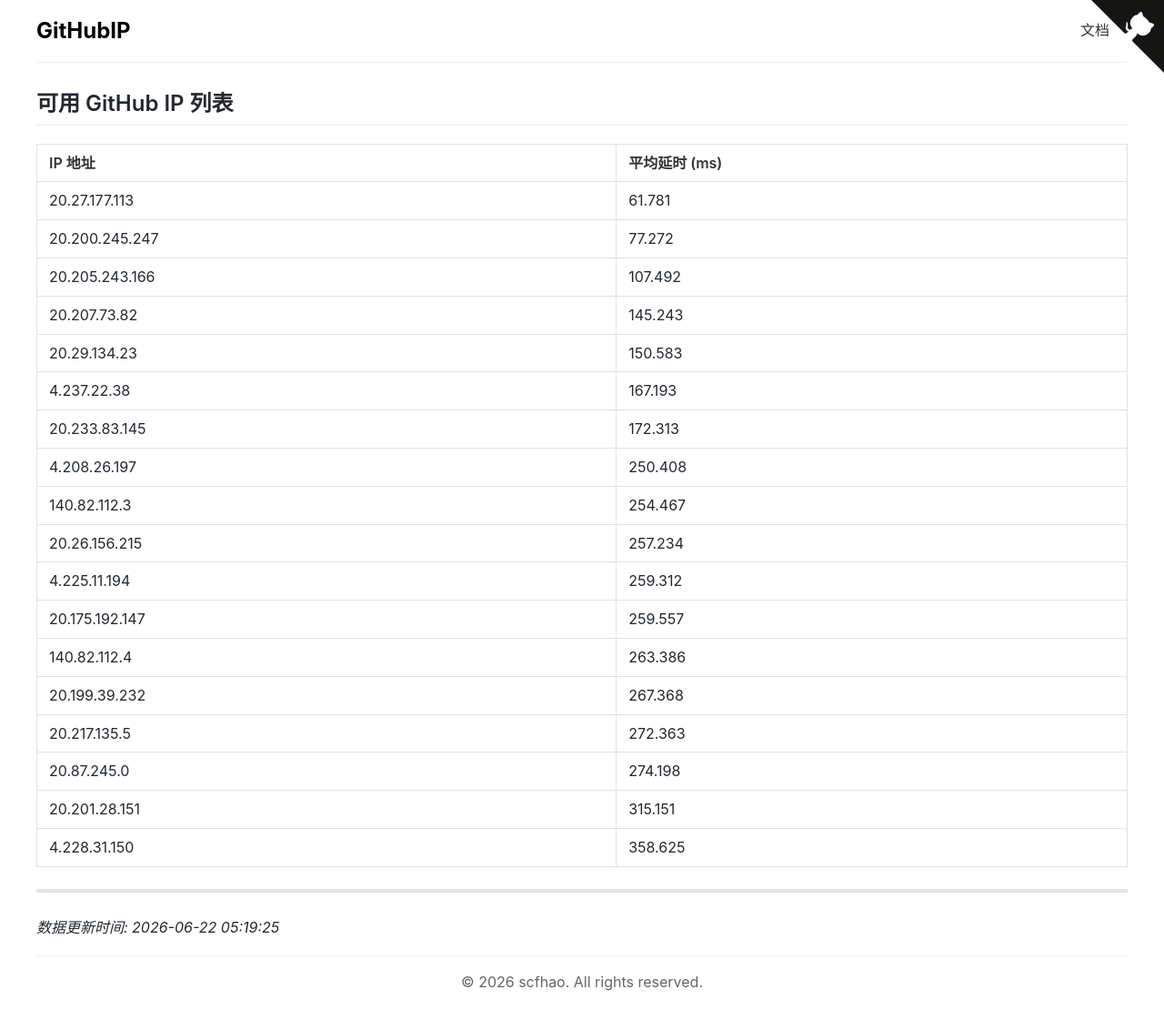
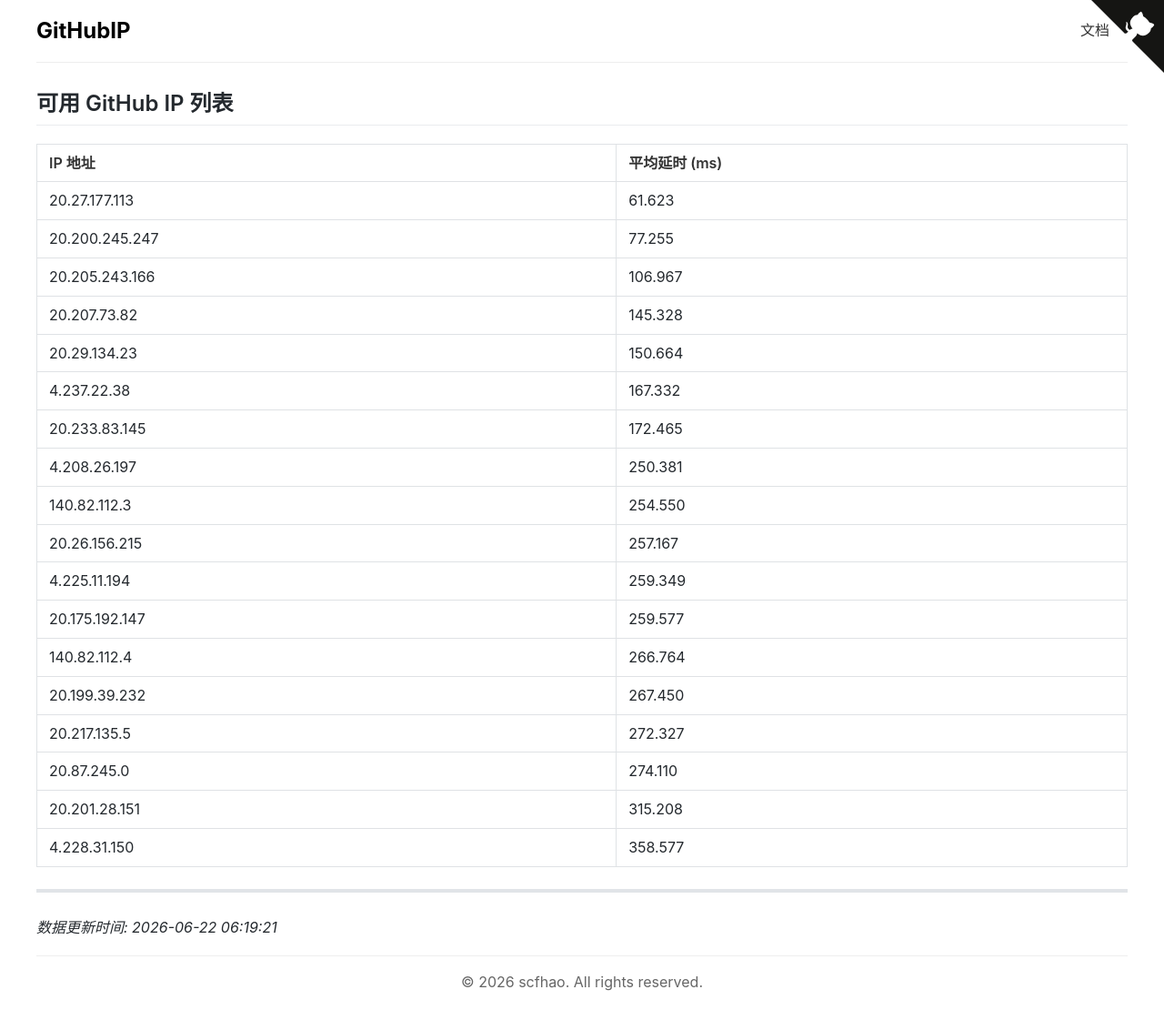
Before and after one commit to scfhao/GitHubIP, a Jekyll site: the page built from index.md, in a window 1280 px wide. Shown: the whole page at 91% size. Built offline with Jekyll 4.4.1, drawn with Linux system fonts in a browser that asks for light colours.

Commit message:
自动脚本执行 - 2026-06-22 06:19:21

```diff
--- a/index.md
+++ b/index.md
@@ -1,32 +1,32 @@
 ---
 layout: home
 title: GitHub IP 列表
-date: 2026-06-22 05:19:25
+date: 2026-06-22 06:19:21
 ---
 
 ## 可用 GitHub IP 列表
 
 | IP 地址 | 平均延时 (ms) |
 |---------|--------------|
-| 20.27.177.113 | 61.781 |
-| 20.200.245.247 | 77.272 |
-| 20.205.243.166 | 107.492 |
-| 20.207.73.82 | 145.243 |
-| 20.29.134.23 | 150.583 |
-| 4.237.22.38 | 167.193 |
-| 20.233.83.145 | 172.313 |
-| 4.208.26.197 | 250.408 |
-| 140.82.112.3 | 254.467 |
-| 20.26.156.215 | 257.234 |
-| 4.225.11.194 | 259.312 |
-| 20.175.192.147 | 259.557 |
-| 140.82.112.4 | 263.386 |
-| 20.199.39.232 | 267.368 |
-| 20.217.135.5 | 272.363 |
-| 20.87.245.0 | 274.198 |
-| 20.201.28.151 | 315.151 |
-| 4.228.31.150 | 358.625 |
+| 20.27.177.113 | 61.623 |
+| 20.200.245.247 | 77.255 |
+| 20.205.243.166 | 106.967 |
+| 20.207.73.82 | 145.328 |
+| 20.29.134.23 | 150.664 |
+| 4.237.22.38 | 167.332 |
+| 20.233.83.145 | 172.465 |
+| 4.208.26.197 | 250.381 |
+| 140.82.112.3 | 254.550 |
+| 20.26.156.215 | 257.167 |
+| 4.225.11.194 | 259.349 |
+| 20.175.192.147 | 259.577 |
+| 140.82.112.4 | 266.764 |
+| 20.199.39.232 | 267.450 |
+| 20.217.135.5 | 272.327 |
+| 20.87.245.0 | 274.110 |
+| 20.201.28.151 | 315.208 |
+| 4.228.31.150 | 358.577 |
 
 ---
 
-*数据更新时间: 2026-06-22 05:19:25*
+*数据更新时间: 2026-06-22 06:19:21*
```
